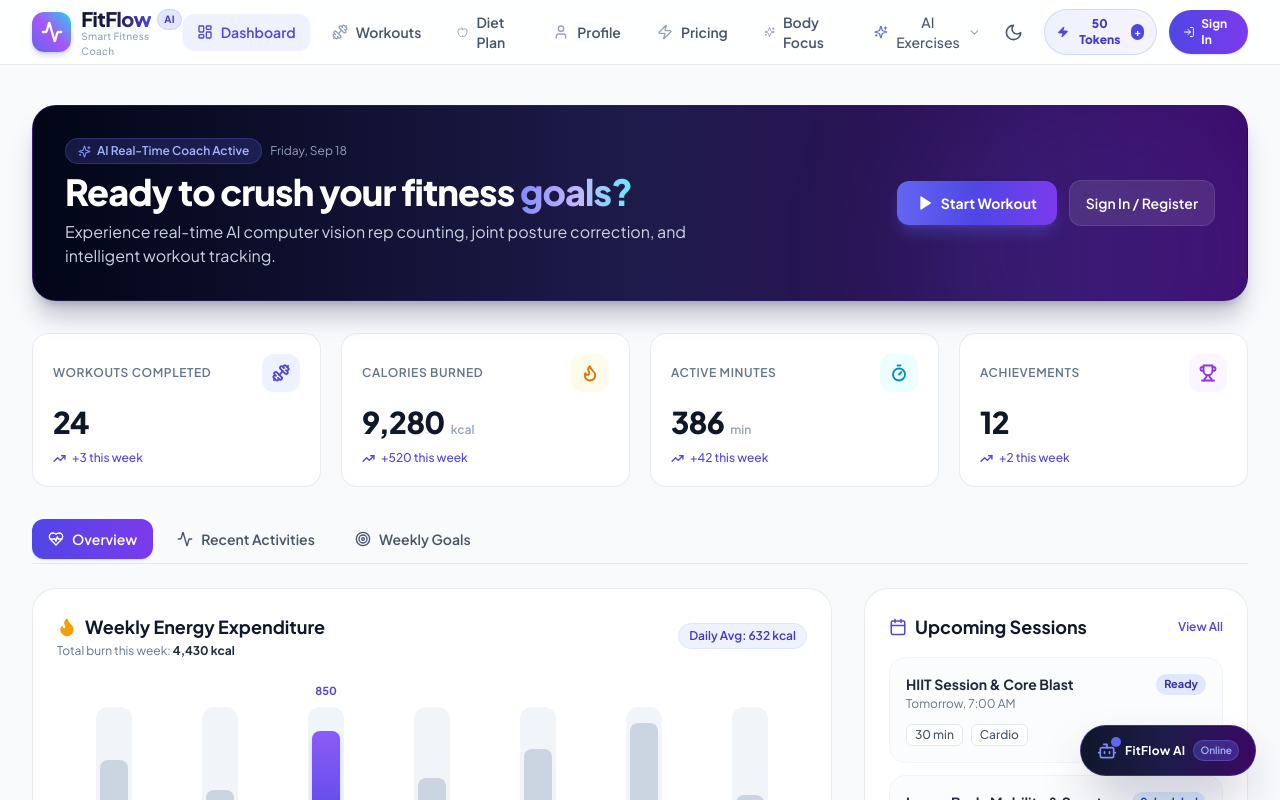
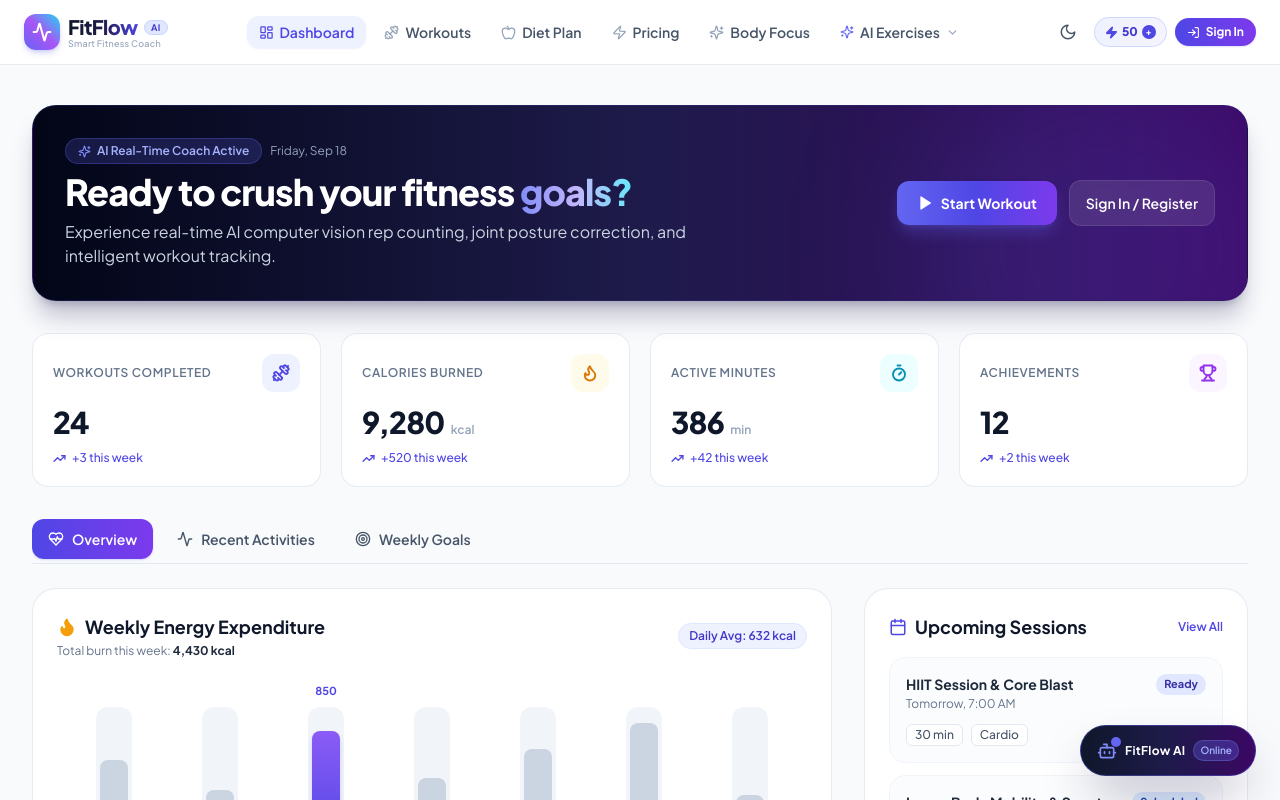
Before and after one commit to riteshkumxr/Fitflow_Excercise_Master, a React (Vite) app: page / in a window 1280 px wide. Shown: the top 800 px of the page. Built offline with nearby package versions, Linux system fonts and the light colour scheme.

Commit message:
fix: readjust navbar dimensions and spacing to ensure profile and signout are always visible

```diff
--- a/src/components/ExerciseDropdown.jsx
+++ b/src/components/ExerciseDropdown.jsx
@@ -90,16 +90,16 @@ const ExerciseDropdown = ({ mobile = false, onItemClick }) => {
     <div className="relative" ref={dropdownRef}>
       <button
         onClick={() => setIsOpen(!isOpen)}
-        className={`flex items-center gap-1.5 px-3.5 py-2 rounded-xl text-sm font-medium transition-all duration-200 ${
+        className={`flex items-center gap-1.5 px-2.5 xl:px-3 py-1.5 rounded-xl text-xs xl:text-sm font-semibold whitespace-nowrap transition-all duration-200 ${
           isOpen
             ? 'bg-indigo-50 text-indigo-700 dark:bg-indigo-950/60 dark:text-indigo-400 shadow-sm'
             : 'text-slate-600 hover:text-slate-900 hover:bg-slate-100/80 dark:text-slate-300 dark:hover:text-white dark:hover:bg-slate-800/80'
         }`}
       >
-        <Sparkles size={16} className="text-indigo-500" />
+        <Sparkles size={14} className="text-indigo-500" />
         <span>AI Exercises</span>
         <ChevronDown
-          size={15}
+          size={13}
           className={`transition-transform duration-200 text-slate-400 ${isOpen ? 'rotate-180 text-indigo-600' : ''}`}
         />
       </button>
--- a/src/components/Navbar.jsx
+++ b/src/components/Navbar.jsx
@@ -47,13 +47,21 @@ const Navbar = () => {
     };
   }, [currentUser]);
 
-  const navItems = [
+  const desktopNavItems = [
     { name: 'Dashboard', path: '/', icon: LayoutDashboard },
     { name: 'Workouts', path: '/workout', icon: Dumbbell },
     { name: 'Diet Plan', path: '/diet-plan', icon: Apple },
-    { name: 'Profile', path: '/profile', icon: User },
     { name: 'Pricing', path: '/pricing', icon: Zap },
     { name: 'Body Focus', path: '/tutorials', icon: Sparkles },
+  ];
+
+  const mobileNavItems = [
+    { name: 'Dashboard', path: '/', icon: LayoutDashboard },
+    { name: 'Workouts', path: '/workout', icon: Dumbbell },
+    { name: 'Diet Plan', path: '/diet-plan', icon: Apple },
+    { name: 'Pricing', path: '/pricing', icon: Zap },
+    { name: 'Body Focus', path: '/tutorials', icon: Sparkles },
+    { name: 'Profile', path: '/profile', icon: User },
   ];
 
   const isActive = (path) => {
@@ -65,45 +73,45 @@ const Navbar = () => {
   const initial = displayName.charAt(0).toUpperCase();
 
   return (
-    <nav className="sticky top-0 z-50 bg-white/85 dark:bg-slate-900/85 backdrop-blur-md border-b border-slate-200/80 dark:border-slate-800/80 transition-colors duration-200">
-      <div className="max-w-7xl mx-auto px-4 sm:px-6 lg:px-8">
-        <div className="flex justify-between h-16 items-center">
+    <nav className="sticky top-0 z-50 bg-white/90 dark:bg-slate-900/90 backdrop-blur-md border-b border-slate-200/80 dark:border-slate-800/80 transition-colors duration-200">
+      <div className="w-full max-w-[1440px] mx-auto px-3 sm:px-4 lg:px-6">
+        <div className="flex justify-between h-16 items-center gap-2">
           {/* Logo & Brand */}
-          <Link to="/" className="flex items-center gap-2.5 group">
-            <div className="h-10 w-10 rounded-xl bg-gradient-to-tr from-indigo-500 via-purple-500 to-cyan-400 flex items-center justify-center text-white shadow-md shadow-indigo-500/25 group-hover:scale-105 transition-transform duration-200">
-              <Activity size={22} className="stroke-[2.5]" />
+          <Link to="/" className="flex items-center gap-2 group shrink-0">
+            <div className="h-9 w-9 rounded-xl bg-gradient-to-tr from-indigo-500 via-purple-500 to-cyan-400 flex items-center justify-center text-white shadow-md shadow-indigo-500/25 group-hover:scale-105 transition-transform duration-200 shrink-0">
+              <Activity size={20} className="stroke-[2.5]" />
             </div>
             <div className="flex flex-col">
               <div className="flex items-center gap-1.5">
-                <span className="text-xl font-extrabold bg-gradient-to-r from-slate-900 via-indigo-950 to-indigo-600 dark:from-white dark:via-slate-100 dark:to-indigo-400 bg-clip-text text-transparent tracking-tight">
+                <span className="text-lg lg:text-xl font-extrabold bg-gradient-to-r from-slate-900 via-indigo-950 to-indigo-600 dark:from-white dark:via-slate-100 dark:to-indigo-400 bg-clip-text text-transparent tracking-tight">
                   FitFlow
                 </span>
-                <span className="text-[10px] uppercase font-bold tracking-wider px-1.5 py-0.5 rounded-full bg-indigo-100 text-indigo-700 dark:bg-indigo-950 dark:text-indigo-300 border border-indigo-200 dark:border-indigo-800">
+                <span className="text-[9px] uppercase font-bold tracking-wider px-1.5 py-0.2 rounded-full bg-indigo-100 text-indigo-700 dark:bg-indigo-950 dark:text-indigo-300 border border-indigo-200 dark:border-indigo-800">
                   AI
                 </span>
               </div>
-              <span className="text-[10px] text-slate-400 dark:text-slate-500 font-medium -mt-1 tracking-wide">
+              <span className="text-[9px] text-slate-400 dark:text-slate-500 font-medium -mt-1 tracking-wide hidden xl:block">
                 Smart Fitness Coach
               </span>
             </div>
           </Link>
 
           {/* Desktop Menu */}
-          <div className="hidden md:flex items-center space-x-1 lg:space-x-2">
-            {navItems.map((item) => {
+          <div className="hidden md:flex items-center gap-1 lg:gap-1.5 min-w-0">
+            {desktopNavItems.map((item) => {
               const Icon = item.icon;
               const active = isActive(item.path);
               return (
                 <Link
                   key={item.name}
                   to={item.path}
-                  className={`flex items-center gap-2 px-3.5 py-2 rounded-xl text-sm font-semibold transition-all duration-200 ${
+                  className={`flex items-center gap-1.5 px-2.5 xl:px-3 py-1.5 rounded-xl text-xs xl:text-sm font-semibold whitespace-nowrap transition-all duration-200 ${
                     active
                       ? 'bg-indigo-50 text-indigo-600 dark:bg-indigo-950/60 dark:text-indigo-400 shadow-sm shadow-indigo-500/10'
                       : 'text-slate-600 hover:text-slate-900 hover:bg-slate-100/70 dark:text-slate-300 dark:hover:text-white dark:hover:bg-slate-800/70'
                   }`}
                 >
-                  <Icon size={16} className={active ? 'text-indigo-600 dark:text-indigo-400' : 'text-slate-400 dark:text-slate-500'} />
+                  <Icon size={15} className={active ? 'text-indigo-600 dark:text-indigo-400' : 'text-slate-400 dark:text-slate-500'} />
                   <span>{item.name}</span>
                 </Link>
               );
@@ -114,26 +122,26 @@ const Navbar = () => {
           </div>
 
           {/* Right Action / Theme Toggle, Streak & Profile */}
-          <div className="hidden md:flex items-center gap-3">
+          <div className="hidden md:flex items-center gap-1.5 lg:gap-2 shrink-0">
             {/* Theme Toggle Button */}
             <button
               onClick={toggleTheme}
               title={isDark ? 'Switch to Light Mode' : 'Switch to Dark Mode'}
-              className="p-2 rounded-xl text-slate-600 dark:text-slate-300 hover:text-slate-900 dark:hover:text-white hover:bg-slate-100 dark:hover:bg-slate-800 transition-all cursor-pointer border border-transparent hover:border-slate-200 dark:hover:border-slate-700"
+              className="p-1.5 sm:p-2 rounded-xl text-slate-600 dark:text-slate-300 hover:text-slate-900 dark:hover:text-white hover:bg-slate-100 dark:hover:bg-slate-800 transition-all cursor-pointer border border-transparent hover:border-slate-200 dark:hover:border-slate-700 shrink-0"
               aria-label="Toggle Theme"
             >
               {isDark ? (
-                <Sun size={19} className="text-amber-400 hover:rotate-45 transition-transform" />
+                <Sun size={18} className="text-amber-400 hover:rotate-45 transition-transform" />
               ) : (
-                <Moon size={19} className="text-slate-600 hover:-rotate-12 transition-transform" />
+                <Moon size={18} className="text-slate-600 hover:-rotate-12 transition-transform" />
               )}
             </button>
 
             {/* Streak Badge */}
             {currentUser && (
-              <div className="flex items-center gap-1.5 px-3 py-1.5 rounded-full bg-amber-50 dark:bg-amber-950/40 border border-amber-200/60 dark:border-amber-800/40 text-amber-700 dark:text-amber-300 text-xs font-bold shadow-xs">
-                <Flame size={15} className="text-amber-500 fill-amber-500 animate-pulse" />
-                <span>{currentUser.streakDays || 1} Days</span>
+              <div className="hidden lg:flex items-center gap-1 px-2.5 py-1.5 rounded-full bg-amber-50 dark:bg-amber-950/40 border border-amber-200/60 dark:border-amber-800/40 text-amber-700 dark:text-amber-300 text-xs font-bold shadow-xs shrink-0">
+                <Flame size={14} className="text-amber-500 fill-amber-500 animate-pulse" />
+                <span>{currentUser.streakDays || 1}d</span>
               </div>
             )}
 
@@ -141,27 +149,28 @@ const Navbar = () => {
             <button
               onClick={() => openPaymentModal()}
               title="FitFlow AI Tokens • Click to Top Up"
-              className="flex items-center gap-1.5 px-3 py-1.5 rounded-full bg-gradient-to-r from-indigo-50 to-violet-50 dark:from-indigo-950/60 dark:to-violet-950/60 border border-indigo-200/80 dark:border-indigo-800/80 text-indigo-700 dark:text-indigo-300 text-xs font-extrabold shadow-xs hover:border-indigo-400 dark:hover:border-indigo-600 hover:shadow-indigo-500/10 transition-all cursor-pointer group"
+              className="flex items-center gap-1 px-2.5 py-1.5 rounded-full bg-gradient-to-r from-indigo-50 to-violet-50 dark:from-indigo-950/60 dark:to-violet-950/60 border border-indigo-200/80 dark:border-indigo-800/80 text-indigo-700 dark:text-indigo-300 text-xs font-extrabold shadow-xs hover:border-indigo-400 dark:hover:border-indigo-600 hover:shadow-indigo-500/10 transition-all cursor-pointer group shrink-0"
             >
-              <Zap size={14} className="text-indigo-600 dark:text-indigo-400 fill-indigo-600 dark:fill-indigo-400 group-hover:scale-110 transition-transform" />
-              <span>{isUnlimited ? 'VIP' : `${tokens} Tokens`}</span>
-              <span className="w-4 h-4 rounded-full bg-indigo-600 text-white flex items-center justify-center text-[10px] font-black group-hover:bg-indigo-500 transition-colors">
+              <Zap size={13} className="text-indigo-600 dark:text-indigo-400 fill-indigo-600 dark:fill-indigo-400 group-hover:scale-110 transition-transform" />
+              <span>{isUnlimited ? 'VIP' : `${tokens}`}</span>
+              <span className="w-3.5 h-3.5 rounded-full bg-indigo-600 text-white flex items-center justify-center text-[9px] font-black group-hover:bg-indigo-500 transition-colors">
                 +
               </span>
             </button>
 
-            {/* Profile or Sign In Button */}
+            {/* Profile and Sign Out */}
             {isAuthenticated && currentUser ? (
-              <div className="flex items-center gap-1.5">
+              <div className="flex items-center gap-1 shrink-0">
                 <Link
                   to="/profile"
-                  className={`flex items-center gap-2 p-1.5 pr-3 rounded-full border transition-all ${
+                  title={`View Profile: ${displayName}`}
+                  className={`flex items-center gap-1.5 p-1 pr-2.5 rounded-full border transition-all shrink-0 ${
                     location.pathname === '/profile'
-                      ? 'border-indigo-500 bg-indigo-50/50 dark:bg-indigo-950/40 shadow-sm'
+                      ? 'border-indigo-500 bg-indigo-50/50 dark:bg-indigo-950/40 shadow-xs'
                       : 'border-slate-200 dark:border-slate-700 hover:border-slate-300 dark:hover:border-slate-600 hover:bg-slate-50 dark:hover:bg-slate-800/60'
                   }`}
                 >
-                  <div className="relative w-8 h-8 rounded-full overflow-hidden bg-gradient-to-tr from-indigo-500 via-purple-500 to-cyan-400 flex items-center justify-center text-white font-extrabold text-xs shadow-xs border border-indigo-400/40">
+                  <div className="relative w-7 h-7 rounded-full overflow-hidden bg-gradient-to-tr from-indigo-500 via-purple-500 to-cyan-400 flex items-center justify-center text-white font-extrabold text-xs shadow-xs border border-indigo-400/40 shrink-0">
                     {currentUser.avatar || avatarUrl ? (
                       <img
                         src={currentUser.avatar || avatarUrl}
@@ -171,9 +180,9 @@ const Navbar = () => {
                     ) : (
                       <span>{initial}</span>
                     )}
-                    <span className="absolute -bottom-0.5 -right-0.5 w-2.5 h-2.5 rounded-full bg-cyan-400 border-2 border-white dark:border-slate-900 z-10" />
+                    <span className="absolute -bottom-0.5 -right-0.5 w-2 h-2 rounded-full bg-cyan-400 border-2 border-white dark:border-slate-900 z-10" />
                   </div>
-                  <span className="text-xs font-bold text-slate-800 dark:text-slate-200 hidden lg:inline max-w-[90px] truncate">
+                  <span className="text-xs font-bold text-slate-800 dark:text-slate-200 max-w-[85px] truncate">
                     {displayName}
                   </span>
                 </Link>
@@ -184,7 +193,7 @@ const Navbar = () => {
                     navigate('/login');
                   }}
                   title="Sign Out"
-                  className="p-2 rounded-xl text-slate-400 hover:text-rose-500 dark:hover:text-rose-400 hover:bg-rose-50 dark:hover:bg-rose-950/30 transition-colors cursor-pointer"
+                  className="p-1.5 sm:p-2 rounded-xl text-slate-400 hover:text-rose-500 dark:hover:text-rose-400 hover:bg-rose-50 dark:hover:bg-rose-950/30 transition-colors cursor-pointer shrink-0"
                   aria-label="Log Out"
                 >
                   <LogOut size={16} />
@@ -193,9 +202,9 @@ const Navbar = () => {
             ) : (
               <Link
                 to="/login"
-                className="flex items-center gap-1.5 px-3.5 py-1.5 rounded-full bg-gradient-to-r from-indigo-600 to-violet-600 hover:from-indigo-500 hover:to-violet-500 text-white text-xs font-bold shadow-sm shadow-indigo-500/20 transition-all"
+                className="flex items-center gap-1.5 px-3 py-1.5 rounded-full bg-gradient-to-r from-indigo-600 to-violet-600 hover:from-indigo-500 hover:to-violet-500 text-white text-xs font-bold shadow-sm shadow-indigo-500/20 transition-all shrink-0"
               >
-                <LogIn size={14} />
+                <LogIn size={13} />
                 <span>Sign In</span>
               </Link>
             )}
@@ -242,7 +251,7 @@ const Navbar = () => {
       {/* Mobile Drawer */}
       {isMobileMenuOpen && (
         <div className="md:hidden bg-white/95 dark:bg-slate-900/95 backdrop-blur-xl border-b border-slate-200 dark:border-slate-800 shadow-xl z-50 px-4 py-3 space-y-1 animate-in slide-in-from-top duration-200">
-          {navItems.map((item) => {
+          {mobileNavItems.map((item) => {
             const Icon = item.icon;
             const active = isActive(item.path);
             return (
```
